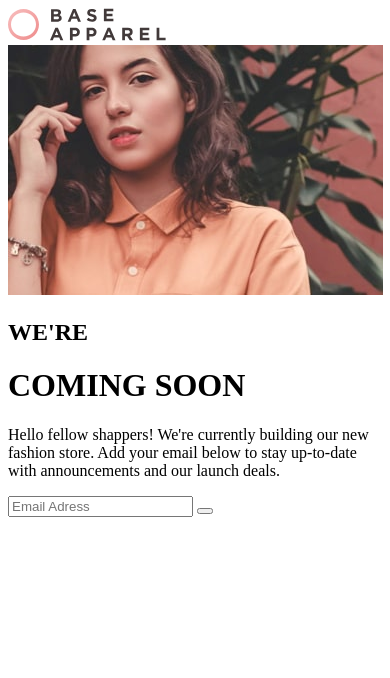
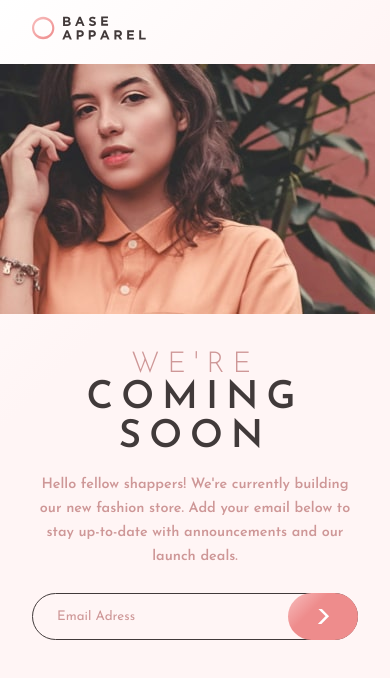
Before and after one commit to cloviswrodrigues/base_apparel_coming_soon_master, a plain HTML site: page frontend/index.html in a window 390 px wide. Drawn offline with Linux system fonts and the light colour scheme.

Commit message:
construindo layout mobile

```diff
--- a/frontend/css/_base.scss
+++ b/frontend/css/_base.scss
@@ -1,3 +1,31 @@
 $desaturated-red: hsl(0, 36%, 70%);
 $soft-red: hsl(0, 93%, 68%);
 $dark-grayish-red: hsl(0, 6%, 24%);
+
+$bg-color-gradient: linear-gradient(135deg, rgba(255,255,255,1) 0%, rgba(255,245,245,1) 35%);
+$btn-color-gradient: linear-gradient(135deg, rgba(248,191,191,1) 0%, rgba(238,140,140,1) 35%);
+
+* {
+    margin: 0;
+    padding: 0;
+    box-sizing: border-box;
+}
+
+html, input{
+    font-family: Josefin Sans, sans-serif;
+}
+
+html {
+    font-size: 16px;
+}
+
+body {
+    width: 100vw;
+    height: 100vh;
+    background: $bg-color-gradient;
+}
+
+input, button {
+    border: none;
+    border-radius: 30px;
+}
--- /dev/null
+++ b/frontend/css/_component.scss
@@ -0,0 +1,68 @@
+.picture {
+    width: 100%;
+}
+
+.content {
+    text-align: center;
+    padding: 2rem;
+
+    &__header {
+        font-size: 1.2rem;
+        letter-spacing: .5rem;
+
+        h2 {
+            color: $desaturated-red;
+            font-weight: 300;
+        }
+
+        h1 {
+            color: $dark-grayish-red;
+        }
+    }
+
+    &__paragraph {
+        margin-top: 1rem;
+        font-size: .9rem;
+        font-weight: 600;
+        color: $desaturated-red;
+        line-height: 1.5rem;
+    }
+
+    form {
+        position: relative;
+        margin-top: 1.5rem;
+
+        input {
+            width: 100%;
+            border: 1px solid $dark-grayish-red;
+            background-color: transparent;
+            padding: 1rem 1.5rem;
+
+
+            &::placeholder {
+                color: $desaturated-red;
+            }
+        }
+
+        button {
+            position: absolute;
+            top: 0;
+            right: 0;
+            width: 70px;
+            height: 100%;
+            padding: 1rem;
+            background: $btn-color-gradient;
+
+            .icon-arrow {
+                display: inline-block;
+                margin: 0 auto;
+                width: 100%;
+                height: 100%;
+                background-image: url(/frontend/assets/icon-arrow.svg);
+                background-size: 40%;
+                background-position: center;
+                background-repeat: no-repeat;
+            }
+        }
+    }
+}
--- /dev/null
+++ b/frontend/css/_header.scss
@@ -0,0 +1,8 @@
+header {
+    height: 4rem;
+    padding: 1rem 2rem;
+
+    img {
+        width: 35%;
+    }
+}
--- a/frontend/css/main.scss
+++ b/frontend/css/main.scss
@@ -1 +1,3 @@
-@import 'base'
+@import 'base';
+@import 'header';
+@import 'component';
--- a/frontend/index.html
+++ b/frontend/index.html
@@ -9,6 +9,7 @@
     <link rel="preconnect" href="https://fonts.gstatic.com" crossorigin>
     <link href="https://fonts.googleapis.com/css2?family=Josefin+Sans:wght@300;400;600&display=swap" rel="stylesheet">
 
+    <link rel="stylesheet" href="/frontend/css/main.css"/>
     <link rel="shortcut icon" href="/frontend/assets/favicon-32x32.png" type="image/x-icon">
     <title>Base Apparel Coming Soon Master</title>
 </head>
@@ -31,7 +32,7 @@
         </p>
         <form class="content__form" action="POST">
             <input type="email" name="email" id="email" placeholder="Email Adress">
-            <button type="submit"><i></i></button>
+            <button type="submit"><i class="icon-arrow"></i></button>
         </form>
     </main>
 </body>
```
Also changed, not shown: frontend/css/main.css, 1 other file.
